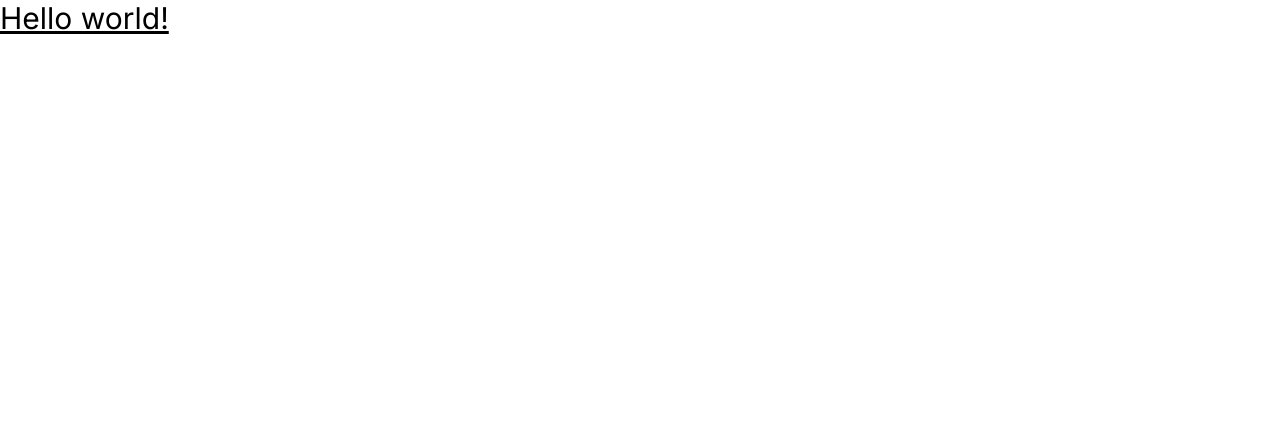
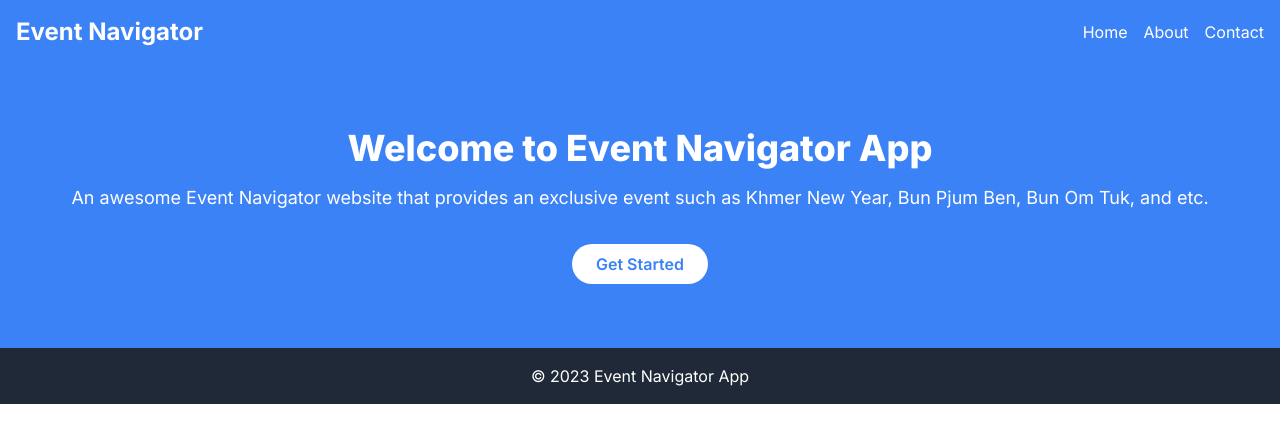
Before and after one commit to Neangthary/wct-app, a Next.js app: page / in a window 1280 px wide. Shown: the top 442 px of the page. Built offline with nearby package versions, Linux system fonts and the light colour scheme.

Commit message:
added some pages and components

```diff
--- a/src/app/components/footer.jsx
+++ b/src/app/components/footer.jsx
@@ -0,0 +1,15 @@
+import React from 'react';
+
+const Footer = () => {
+  return (
+    <footer className="bg-gray-800 text-white p-4">
+      <div className="container mx-auto">
+        <div className="flex items-center justify-center">
+          <p>&copy; 2023 Event Navigator App</p>
+        </div>
+      </div>
+    </footer>
+  );
+};
+
+export default Footer;
--- a/src/app/components/navbar.jsx
+++ b/src/app/components/navbar.jsx
@@ -0,0 +1,20 @@
+import React from 'react';
+
+const Navbar = () => {
+  return (
+    <nav className="bg-blue-500 p-4">
+      <div className="container mx-auto">
+        <div className="flex items-center justify-between">
+          <a href="#" className="text-white font-bold text-2xl">Event Navigator</a>
+          <ul className="flex space-x-4">
+            <li><a href="#" className="text-white">Home</a></li>
+            <li><a href="#" className="text-white">About</a></li>
+            <li><a href="#" className="text-white">Contact</a></li>
+          </ul>
+        </div>
+      </div>
+    </nav>
+  );
+};
+
+export default Navbar;
--- a/src/app/page.js
+++ b/src/app/page.js
@@ -1,7 +1,16 @@
-export default function Home() {
+import Navbar from './components/Navbar';
+import Footer from './components/Footer';
+import Hero from './pages/home';
+
+
+function Home() {
   return (
-    <h1 className="text-3xl font-normal underline">
-      Hello world!
-    </h1>
-  )
+    <div>
+      <Navbar/>
+      <Hero/>
+      <Footer/>
+    </div>
+  );
 }
+
+export default Home;
--- a/src/app/pages/home.jsx
+++ b/src/app/pages/home.jsx
@@ -1,8 +1,15 @@
-import styles from './page.module.css'
+import React from 'react';
 
-export default function Home() {
+const Hero = () => {
   return (
-    <main className={styles.main}>
-    </main>
-  )
-}
+    <div className="bg-blue-500 text-white py-16">
+      <div className="container mx-auto text-center">
+        <h1 className="text-4xl font-extrabold">Welcome to Event Navigator App</h1>
+        <p className="mt-4 text-lg">An awesome Event Navigator website that provides an exclusive event such as Khmer New Year, Bun Pjum Ben, Bun Om Tuk, and etc.</p>
+        <button className="bg-white text-blue-500 font-semibold px-6 py-2 mt-8 rounded-full hover:bg-blue-100">Get Started</button>
+      </div>
+    </div>
+  );
+};
+
+export default Hero;
```
